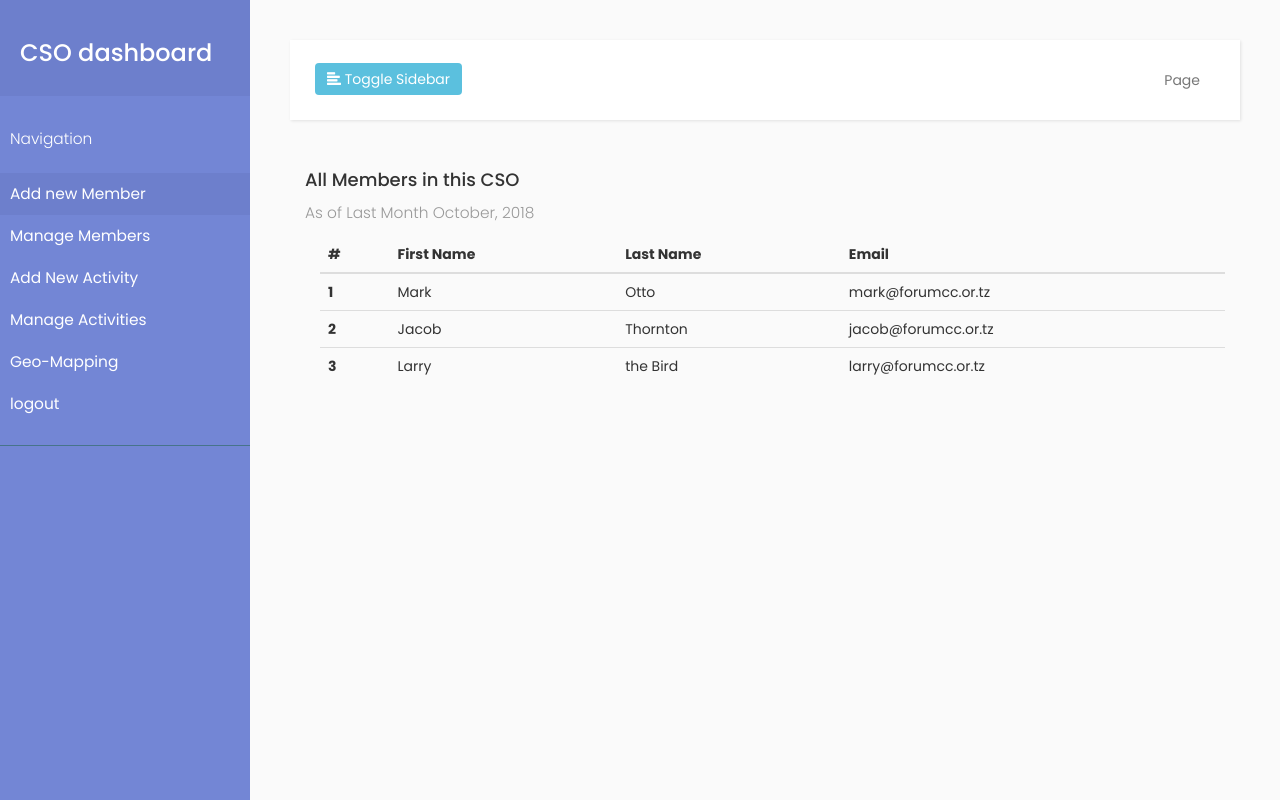
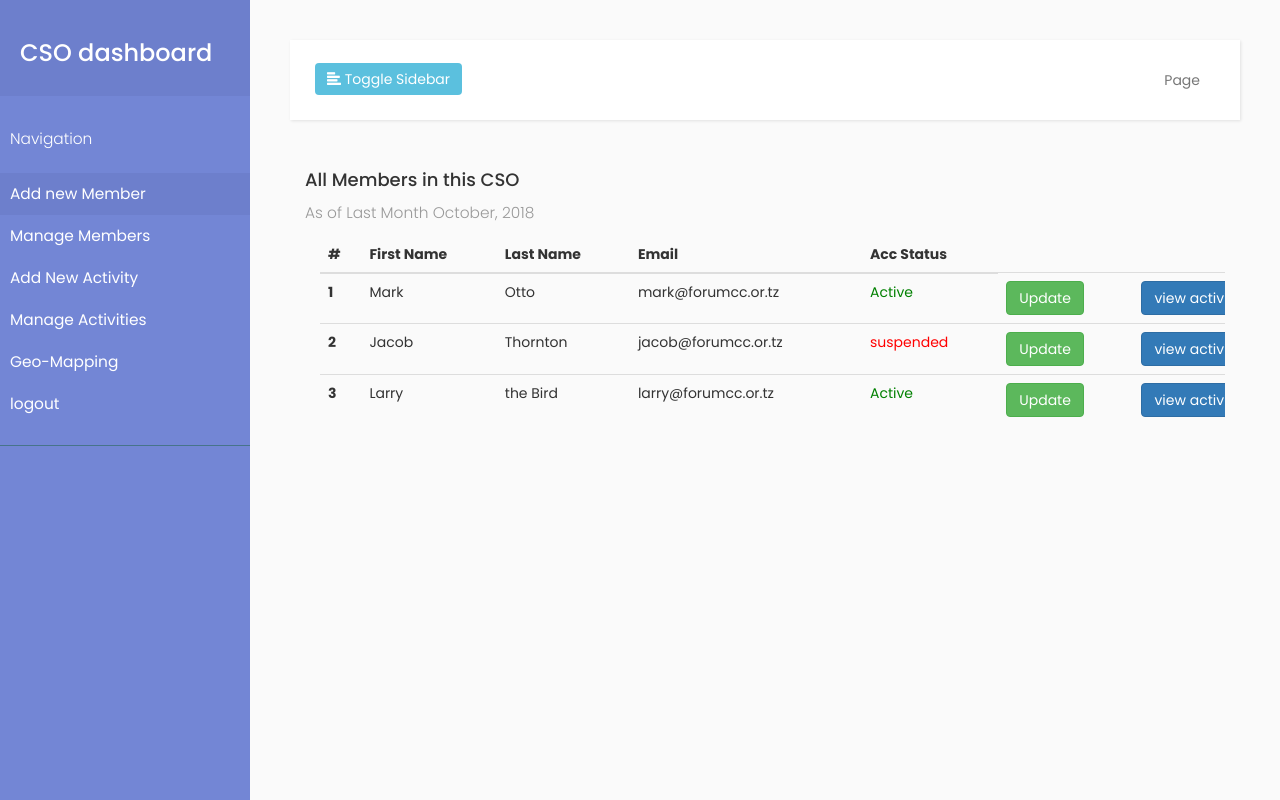
Before and after one commit to chiefkilawila/ccportal, a PHP site: page /cso_area/manage_members.php in a window 1280 px wide. Run offline with PHP 8.4, Linux system fonts and the light colour scheme; some libraries are stand-ins or nearby versions.

Commit message:
navigation ammendments

```diff
--- a/includes/layouts/cso_header_layout.php
+++ b/includes/layouts/cso_header_layout.php
@@ -10,8 +10,8 @@
         <!-- Bootstrap CSS CDN -->
         <link rel="stylesheet" href="https://maxcdn.bootstrapcdn.com/bootstrap/3.3.7/css/bootstrap.min.css">
         <!-- Our Custom CSS-->
-        <link rel="stylesheet" href="/ccportal/web/css/style2.css">
-        <link rel="stylesheet" href="/ccportal/web/css/bootstrap-datetimepicker.min.css">
+        <link rel="stylesheet" href="../../web/css/style2.css">
+        <link rel="stylesheet" href="../../web/css/bootstrap-datetimepicker.min.css">
         <!-- Scrollbar Custom CSS -->
         <link rel="stylesheet" href="https://cdnjs.cloudflare.com/ajax/libs/malihu-custom-scrollbar-plugin/3.1.5/jquery.mCustomScrollbar.min.css">
         <link rel="stylesheet" href="https://cdnjs.cloudflare.com/ajax/libs/bootstrap-datetimepicker/4.17.47/css/bootstrap-datetimepicker.min.css">
@@ -211,11 +211,11 @@ a.article, a.article:hover {
                 <ul class="list-unstyled components">
                     <p>Navigation</p>
                     <li class="active">
-                        <a href="/ccportal/web/cso_area/create_new_member.php" >Add new Member</a>
+                        <a href="../../web/cso_area/create_new_member.php" >Add new Member</a>
 
                     </li>
                     <li>
-                        <a href="/ccportal/web/cso_area/manage_members.php">Manage Members</a>
+                        <a href="../../web/cso_area/manage_members.php">Manage Members</a>
 
 
 
@@ -223,10 +223,10 @@ a.article, a.article:hover {
                     </li>
                     <li>
 
-                        <a href="/ccportal/web/cso_area/add_new_activity.php">Add New Activity</a>
+                        <a href="../../web/cso_area/add_new_activity.php">Add New Activity</a>
                     </li>
                     <li>
-                        <a href="/ccportal/web/cso_area/manage_activities.php">Manage Activities</a>
+                        <a href="../..//web/cso_area/manage_activities.php">Manage Activities</a>
 
 
                     </li>
--- a/includes/layouts/cso_layout_footer.php
+++ b/includes/layouts/cso_layout_footer.php
@@ -13,8 +13,8 @@
             <script src="https://cdnjs.cloudflare.com/ajax/libs/malihu-custom-scrollbar-plugin/3.1.5/jquery.mCustomScrollbar.concat.min.js"></script>
             <script src="https://cdnjs.cloudflare.com/ajax/libs/moment.js/2.22.2/locale/en-gb.js"></script>
             <script src="https://cdnjs.cloudflare.com/ajax/libs/bootstrap-datetimepicker/4.17.47/css/bootstrap-datetimepicker-standalone.min.css"></script>
-            <script src="/ccportal/web/js/moment.min.js"></script>
-            <script src="/ccportal/web/js/bootstrap-datetimepicker.min.js"></script>
+            <script src="../../web/js/moment.min.js"></script>
+            <script src="../../web/js/bootstrap-datetimepicker.min.js"></script>
             <script type="text/javascript">
                 $(document).ready(function () {
 
--- a/web/cso_area/manage_members.php
+++ b/web/cso_area/manage_members.php
@@ -43,6 +43,9 @@ include("../../includes/layouts/cso_header_layout.php");
                                       <td>Otto</td>
                                       <td>mark@forumcc.or.tz</td>
                                       <td style="color: green;">Active</td>
+                                      <td><button type="button" class="btn btn-success">Update</button></td>
+                                      <td><button type="button" class="btn btn-primary">view activities</button></td>
+                                      <td><button type="button" class="btn btn-danger">Delete</button></td>
 
                                     </tr>
                                     <tr>
@@ -51,6 +54,9 @@ include("../../includes/layouts/cso_header_layout.php");
                                       <td>Thornton</td>
                                       <td>jacob@forumcc.or.tz</td>
                                       <td style="color: red;">suspended</td>
+                                      <td><button type="button" class="btn btn-success">Update</button></td>
+                                      <td><button type="button" class="btn btn-primary">view activities</button></td>
+                                      <td><button type="button" class="btn btn-danger">Delete</button></td>
 
                                     </tr>
                                     <tr>
@@ -59,6 +65,9 @@ include("../../includes/layouts/cso_header_layout.php");
                                       <td>the Bird</td>
                                       <td>larry@forumcc.or.tz</td>
                                       <td style="color: green;">Active</td>
+                                      <td><button type="button" class="btn btn-success">Update</button></td>
+                                      <td><button type="button" class="btn btn-primary">view activities</button></td>
+                                      <td><button type="button" class="btn btn-danger">Delete</button></td>
 
                                     </tr>
                                   </tbody>
```
